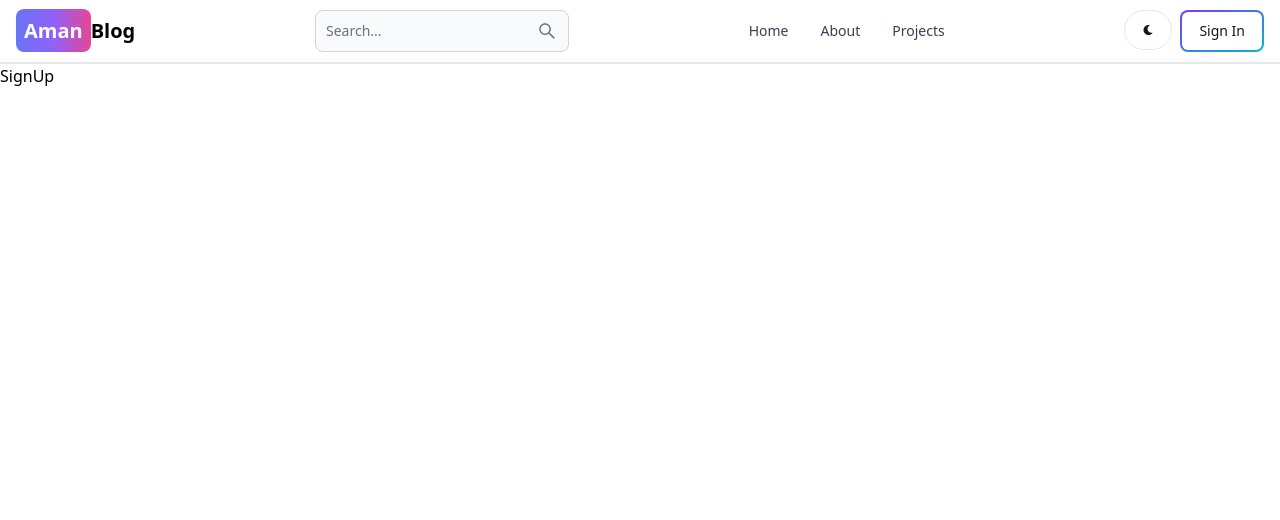
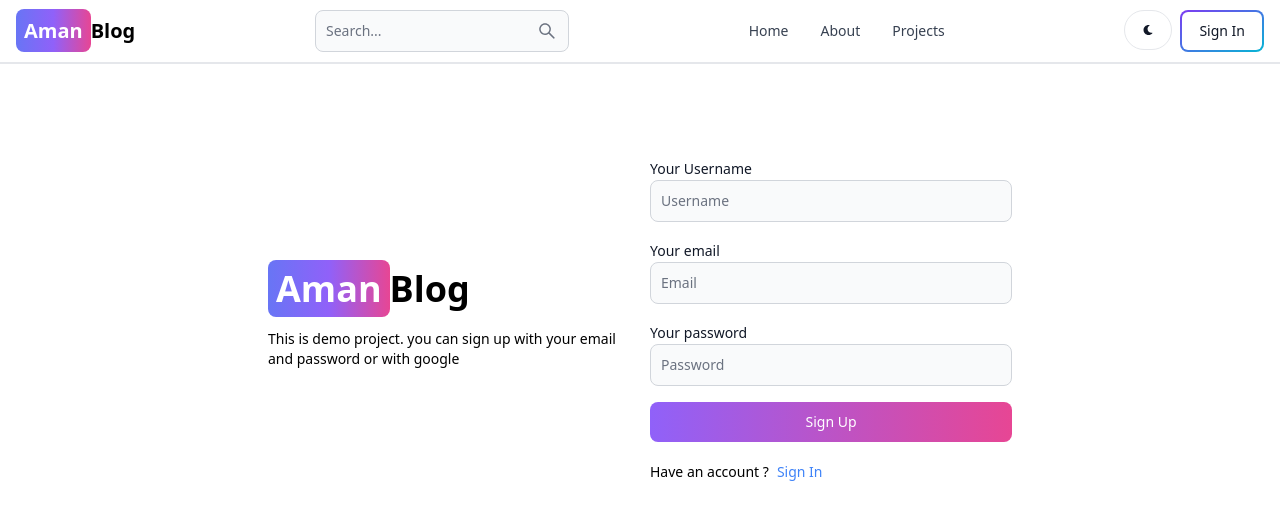
Before and after one commit to Aman-rex/Blogging-website, a React (Vite) app in the folder client/: page /sign-up in a window 1280 px wide. Shown: the top 520 px of the page. Built offline with nearby package versions, Linux system fonts and the light colour scheme.

Commit message:
created signup page

```diff
--- a/client/src/pages/SignUp.jsx
+++ b/client/src/pages/SignUp.jsx
@@ -1,7 +1,49 @@
-import React from 'react'
-
+import { Label ,TextInput,Button } from 'flowbite-react'
+import {Link} from 'react-router-dom'
 export default function SignUp() {
   return (
-    <div>SignUp</div>
+    <div className='min-h-screen mt-20'>
+      <div className='flex p-3 max-w-3xl mx-auto flex-col md:flex-row md:items-center gap-5'>
+        {/*left*/}
+        <div className='flex-1'>
+          <Link to='/' className='font-bold dark:text-white text-4xl'>
+          <span className='px-2 py-1 bg-gradient-to-r from-indigo-500 via-purple-500 to-pink-500 rounded-lg text-white'>
+            Aman
+          </span>
+          Blog
+          </Link>
+          <p className='text-sm mt-5'>
+            This is demo project. you can sign up with your email and password or with google
+          </p>
+        </div>
+        {/*right*/}
+        <div className='flex-1'>
+          <form className='flex flex-col gap-4'>
+            <div className=''>
+              <Label value='Your Username'/>
+              <TextInput type='text' placeholder='Username' id='username'/>
+            </div>
+            <div className=''>
+              <Label value='Your email'/>
+              <TextInput type='ext' placeholder='Email' id='username'/>
+            </div>
+            <div className=''>
+              <Label value='Your password'/>
+              <TextInput type='text' placeholder='Password' id='username'/>
+            </div>
+            <Button gradientDuoTone='purpleToPink' type='submit'>
+              Sign Up
+            </Button>
+          </form>
+          <div className="flex gap-2 text-sm mt-5">
+            <span>Have an account ?</span>
+            <Link to='/sign-in' className='text-blue-500'>
+            Sign In
+            </Link>
+          </div>
+
+        </div>
+      </div>
+    </div>
   )
 }
```
